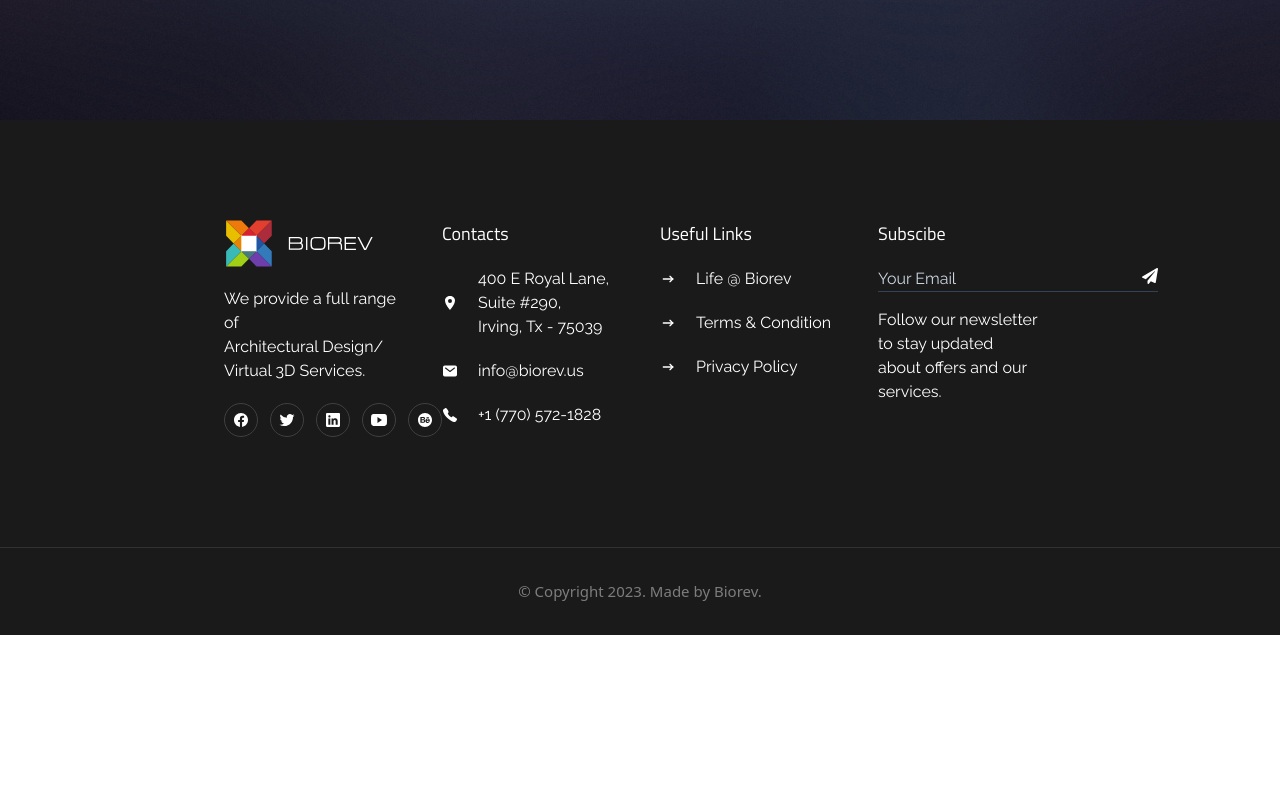
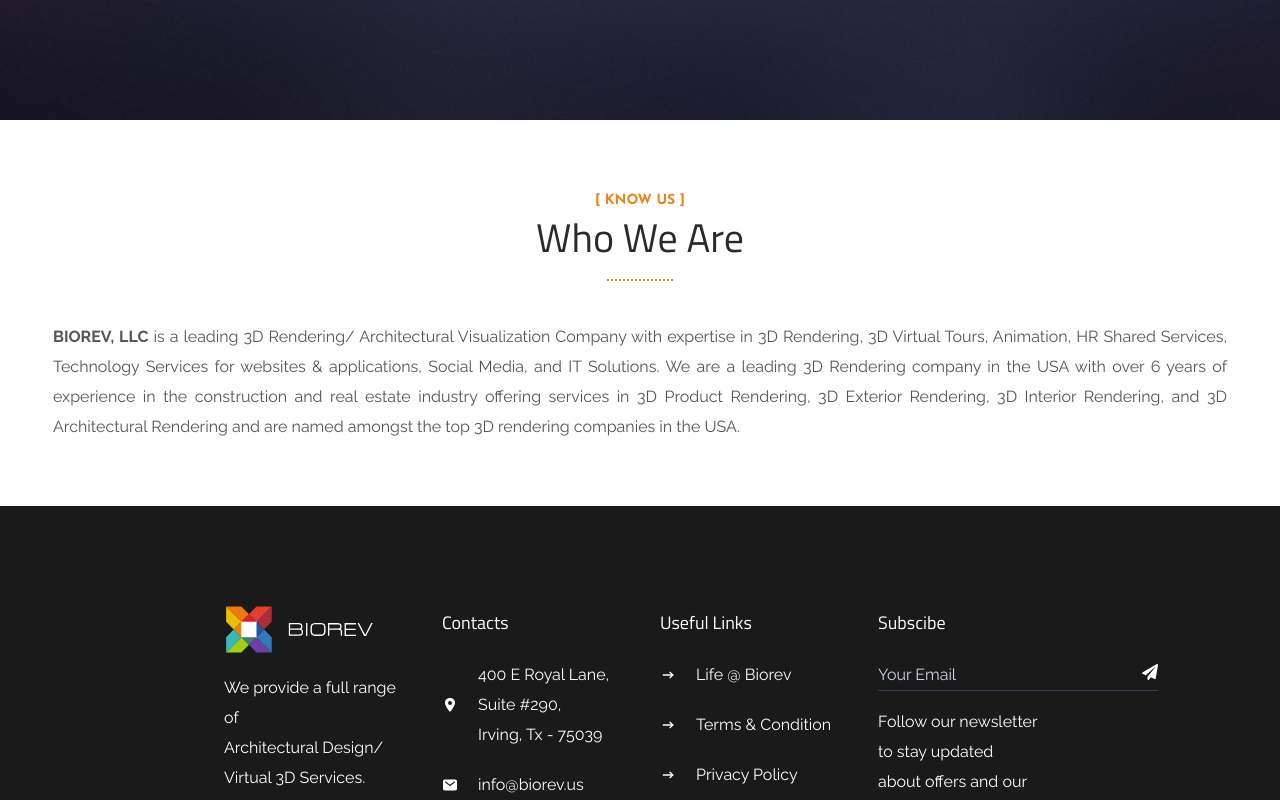
Before and after one commit to sakilbiorev/biorevnext, a Next.js app: page / in a window 1280 px wide. Shown: the part 680-1480 px from the top of the page. Before the commit the page ends 1315 px from the top, so only its background shows below. Built offline with nearby package versions, Linux system fonts and the light colour scheme.

Commit message:
who we are section changes

```diff
--- /dev/null
+++ b/src/components/TitleAndDescriptionSection.tsx
@@ -0,0 +1,29 @@
+const TitleAndDescriptionSection = () => {
+  return (
+    <section className="flex flex-col items-center justify-center gap-4 p-10 pt-[68px] text-black-0">
+      <div className="relative flex w-full flex-col justify-center pb-5 text-center before:absolute before:bottom-[1px] before:left-[50%] before:h-[2px] before:w-[66px] before:translate-x-[-50%] before:border-b-2 before:border-dotted before:border-b-orange-0">
+        <div className="font-josefin text-[14px] font-bold text-orange-0">
+          [ KNOW US ]
+        </div>
+        <h2 className="font-titillium text-[40px] font-normal leading-[48px]">
+          Who We Are
+        </h2>
+      </div>
+      <div className="max-w-[1174px] text-justify font-raleway text-black-2">
+        <p>
+          <strong>BIOREV, LLC</strong> is a leading 3D Rendering/ Architectural
+          Visualization Company with expertise in 3D Rendering, 3D Virtual
+          Tours, Animation, HR Shared Services, Technology Services for websites
+          & applications, Social Media, and IT Solutions. We are a leading 3D
+          Rendering company in the USA with over 6 years of experience in the
+          construction and real estate industry offering services in 3D Product
+          Rendering, 3D Exterior Rendering, 3D Interior Rendering, and 3D
+          Architectural Rendering and are named amongst the top 3D rendering
+          companies in the USA.
+        </p>
+      </div>
+    </section>
+  );
+};
+
+export default TitleAndDescriptionSection;
--- a/src/pages/_document.tsx
+++ b/src/pages/_document.tsx
@@ -26,7 +26,7 @@
             media="all"
           />
         </Head>
-        <body>
+        <body className="font-raleway text-base font-normal leading-[1.875] text-black-2">
           <Main />
           <NextScript />
         </body>
--- a/src/pages/index.tsx
+++ b/src/pages/index.tsx
@@ -1,5 +1,6 @@
 import { useRouter } from 'next/router';
 
+import TitleAndDescriptionSection from '@/components/TitleAndDescriptionSection';
 import { Meta } from '@/layouts/Meta';
 import { Main } from '@/templates/Main';
 
@@ -21,6 +22,8 @@
           alt="Banner"
         />
       </div>
+
+      <TitleAndDescriptionSection />
     </Main>
   );
 };
--- a/src/templates/Main.tsx
+++ b/src/templates/Main.tsx
@@ -142,7 +142,7 @@
       {props.meta}
 
       <div className="mx-auto">
-        <main className="content text-xl">{props.children}</main>
+        <main className="content">{props.children}</main>
       </div>
     </div>
     <GalleryMenu />
--- a/tailwind.config.js
+++ b/tailwind.config.js
@@ -25,6 +25,7 @@
         titillium: ['Titillium Web', 'sans-serif'],
         Flaticon: ['Flaticon'],
         raleway: ['Raleway', 'sans-serif'],
+        josefin: ['Josefin Sans', 'sans-serif'],
       },
       colors: {
         white: {
@@ -34,6 +35,8 @@
         black: {
           0: '#2a2a2a',
           1: '#2f2f2f',
+          2: '#555555',
+          3: '#1a1a1a',
           overlay: 'rgba(0, 0, 0, 0.7)',
         },
         gray: {
@@ -59,6 +62,9 @@
           800: '#2c5282',
           900: '#2a4365',
         },
+        orange: {
+          0: '#EA831A',
+        },
       },
     },
   },
```
